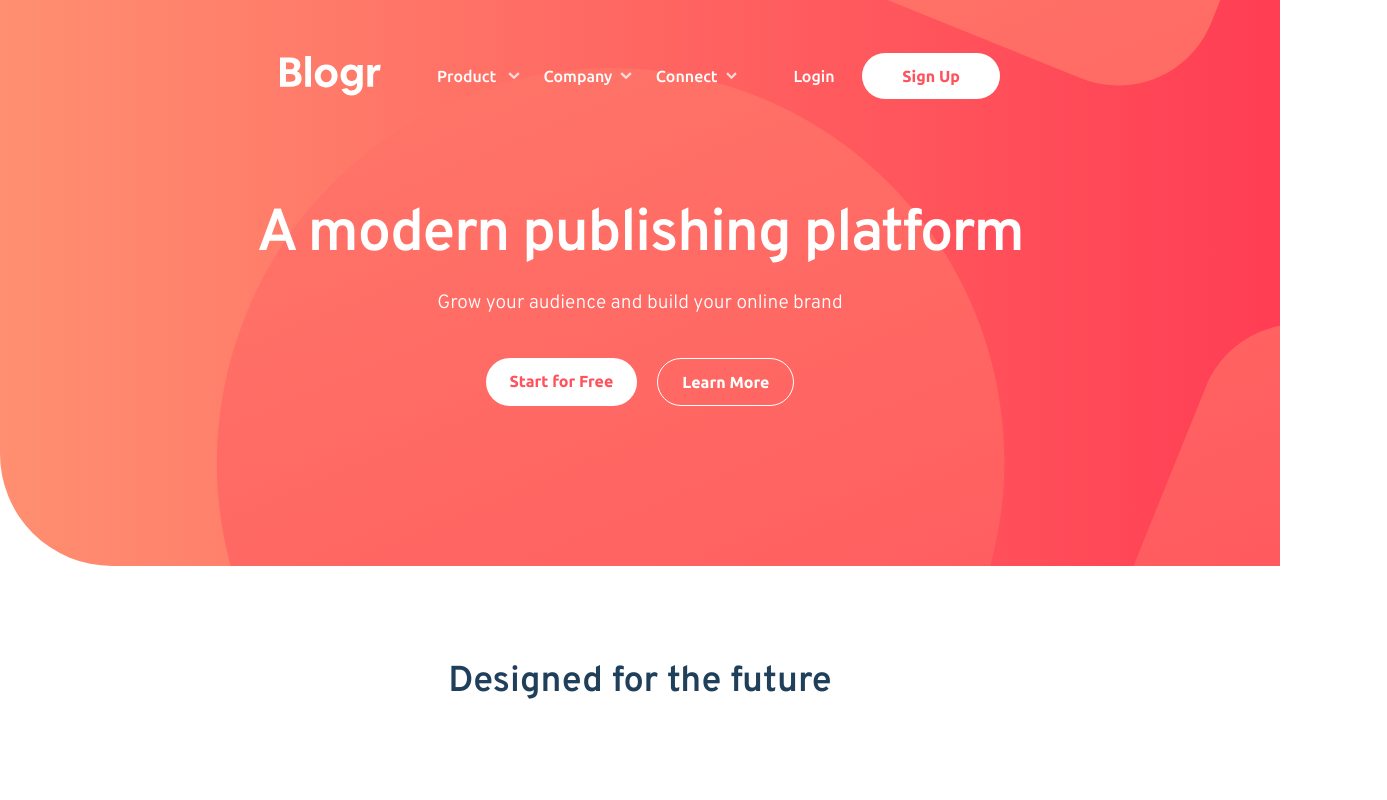
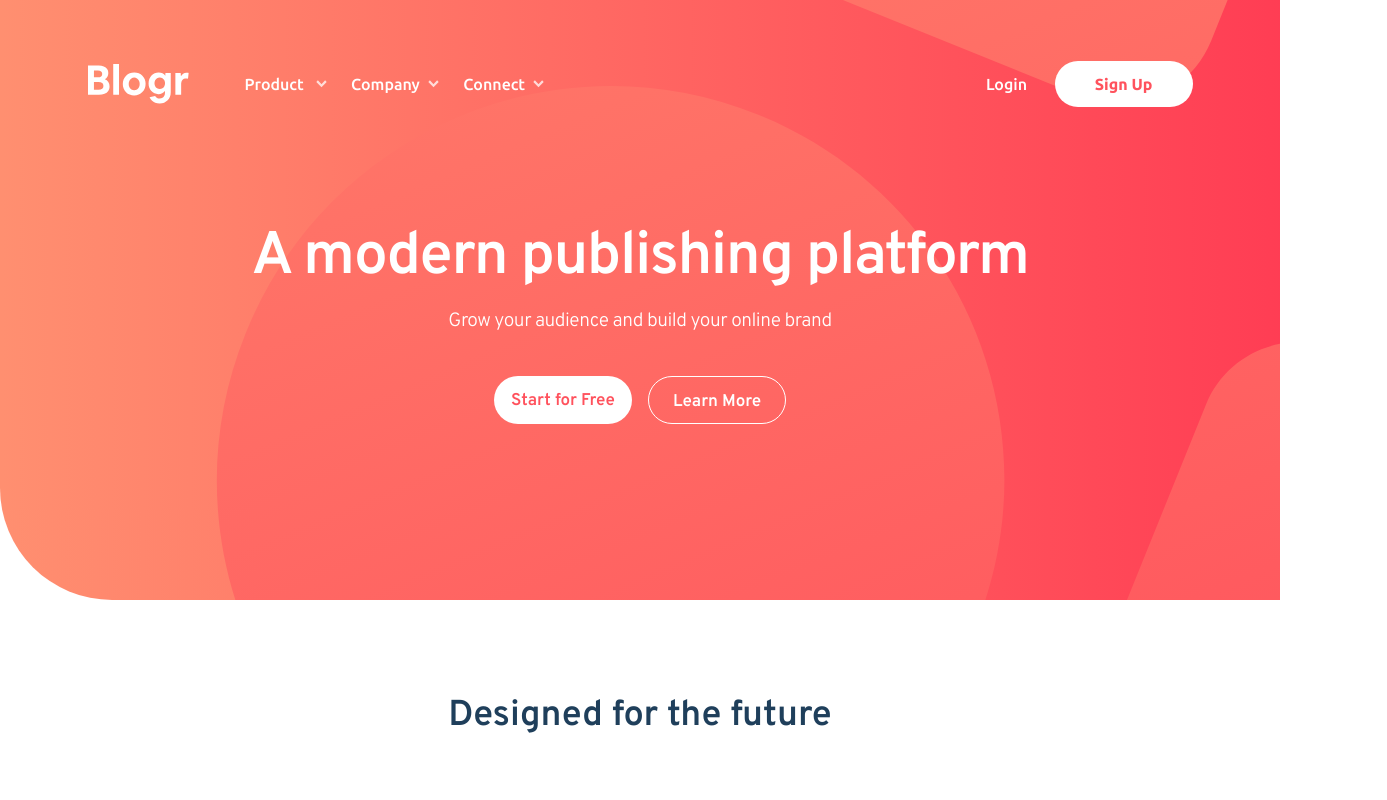
Before and after one commit to AtillaDev/Blogr-Landing-Page, a website: page index.html in a window 1280 px wide. Shown: the top 800 px of the page, 1387 px wide, since content can reach past the window. Drawn offline with Linux system fonts and the light colour scheme.

Commit message:
fixed nav

```diff
--- a/index.html
+++ b/index.html
@@ -24,13 +24,15 @@
     <title>Frontend Mentor | [Blogr]</title>
   </head>
   <body>
-    <header class="intro-gradient rounded-bl-[7rem]">
+    <header class="intro-gradient rounded-bl-[7rem] h-[37.5rem]">
       <!-- Navbar -->
-      <nav class="container relative mx-auto px-6 py-14 md:px-32">
+      <nav class="relative mx-auto px-6 pb-14 pt-16 lg:px-[4rem]">
         <!-- Flex Container -->
-        <div class="flex justify-between items-center">
+        <div
+          class="flex justify-between mx-auto items-center lg:max-w-[1105px]"
+        >
           <div class="flex justify-between items-center space-x-14">
-            <img src="./images/logo.svg" alt="" class="h-8 md:h-10" />
+            <img src="./images/logo.svg" alt="" class="h-[2rem] md:h-10" />
 
             <!-- Links -->
             <div
@@ -84,29 +86,31 @@
       <!-- Hero -->
       <div id="hero ">
         <!-- Flex Container -->
-        <div class="flex container flex-col items-center mx-auto">
+        <div
+          class="max-w-[300px] mx-auto mt-[3.6rem] lg:mx-[unset] text-center lg:max-w-[unset] lg:min-w-lg"
+        >
           <!-- Hero Text -->
           <h1
-            class="text-[2.2rem] text-center text-white font-[Overpass] tracking-tight font-[600] pt-10 px-8 pb-2 md:text-[3.7rem]"
+            class="text-[2.15rem] text-center text-white font-[Overpass] tracking-tight leading-[1.36] font-[600] pb-2 lg:text-[3.75rem] lg:w-[100%]"
           >
             A modern publishing platform
           </h1>
           <p
-            class="text-center text-white px-8 text-[1.1rem] pb-10 md:text-[1.2rem]"
+            class="text-center text-white tracking-tight text-[1.1rem] pb-10 md:text-[1.2rem] lg:w-[100%]"
           >
             Grow your audience and build your online brand
           </p>
 
           <!-- Hero Buttons -->
-          <div class="flex px-4 space-x-5 pb-40">
+          <div class="flex space-x-4 justify-center lg:w-[100%]">
             <a
               href=""
-              class="py-[.70rem] px-6 text-lightRed font-[Ubuntu] font-[600] rounded-full bg-white"
+              class="h-[48px] leading-[50px] w-[138px] text-center text-[17px] text-lightRed font-[600] rounded-full bg-white"
               >Start for Free
             </a>
             <a
               href=""
-              class="py-[.70rem] px-6 text-white font-[Ubuntu] font-[600] rounded-full border-[0.09rem] border-white"
+              class="h-[48px] leading-[50px] w-[138px] text-center text-[17px] text-white font-[600] rounded-full border-[0.09rem] border-white"
               >Learn More</a
             >
           </div>
@@ -115,7 +119,7 @@
     </header>
 
     <!-- Features Section -->
-    <section id="features" class="z=4">
+    <section id="features" class="">
       <!-- Heading -->
       <h2
         class="text-veryDarkBlue text-[1.6rem] leading-tight text-center font-[600] px-10 pt-24 md:text-4xl"
--- a/input.css
+++ b/input.css
@@ -29,7 +29,7 @@ body {
   background-repeat: no-repeat;
 }
 
-@media (min-width: 475px) {
+@media (min-width: 1025px) {
   .intro-gradient {
     background-image: url("../images/bg-pattern-intro-desktop.svg"),
       linear-gradient(to right, hsl(13, 100%, 72%), hsl(353, 100%, 62%));
--- a/tailwind.config.js
+++ b/tailwind.config.js
@@ -5,7 +5,7 @@ module.exports = {
     screens: {
       sm: "480px",
       md: "768px",
-      lg: "976px",
+      lg: "1025px",
       xl: "1440px",
     },
     extend: {
```
Also changed, not shown: dist/output.css.
